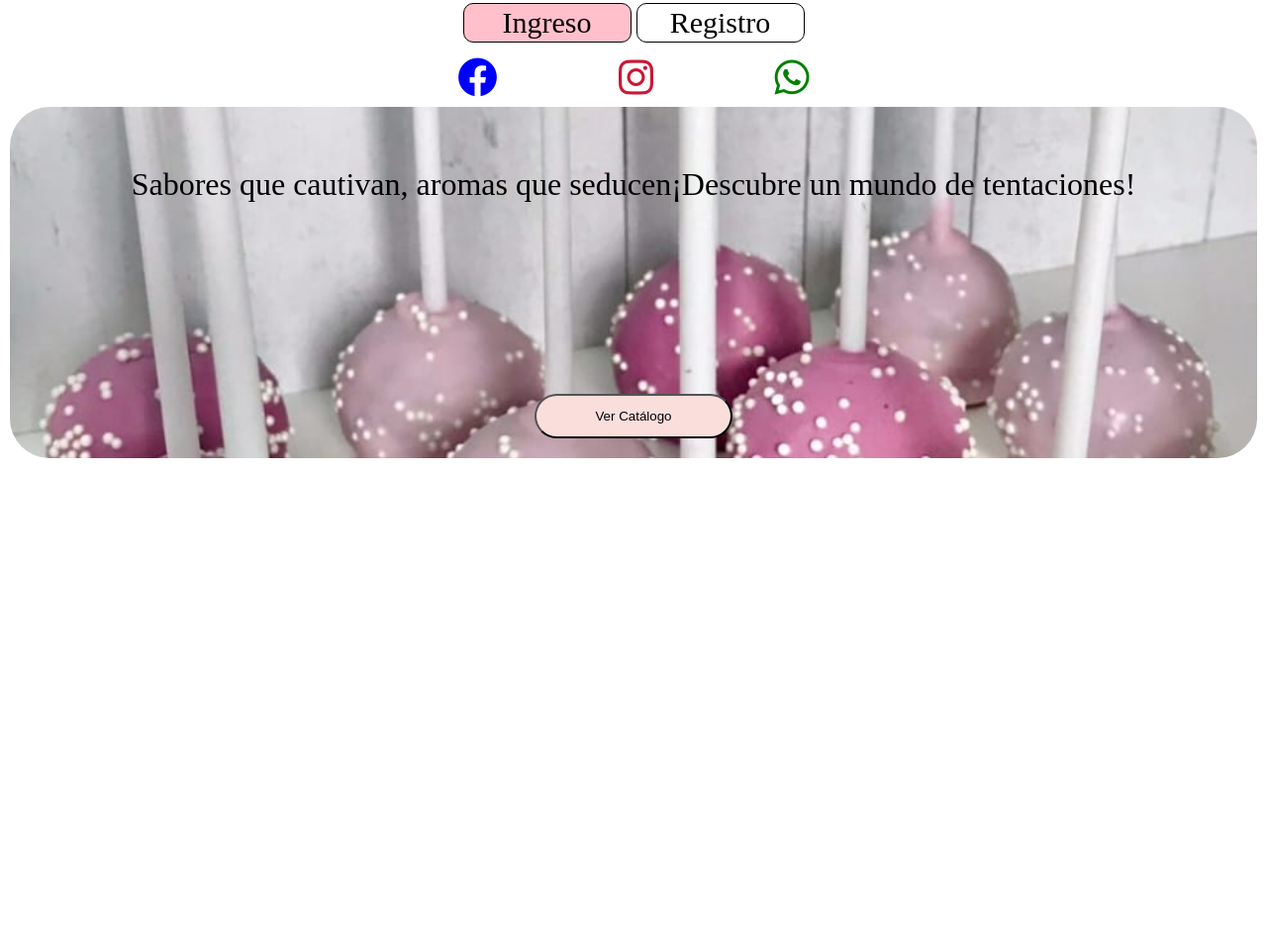
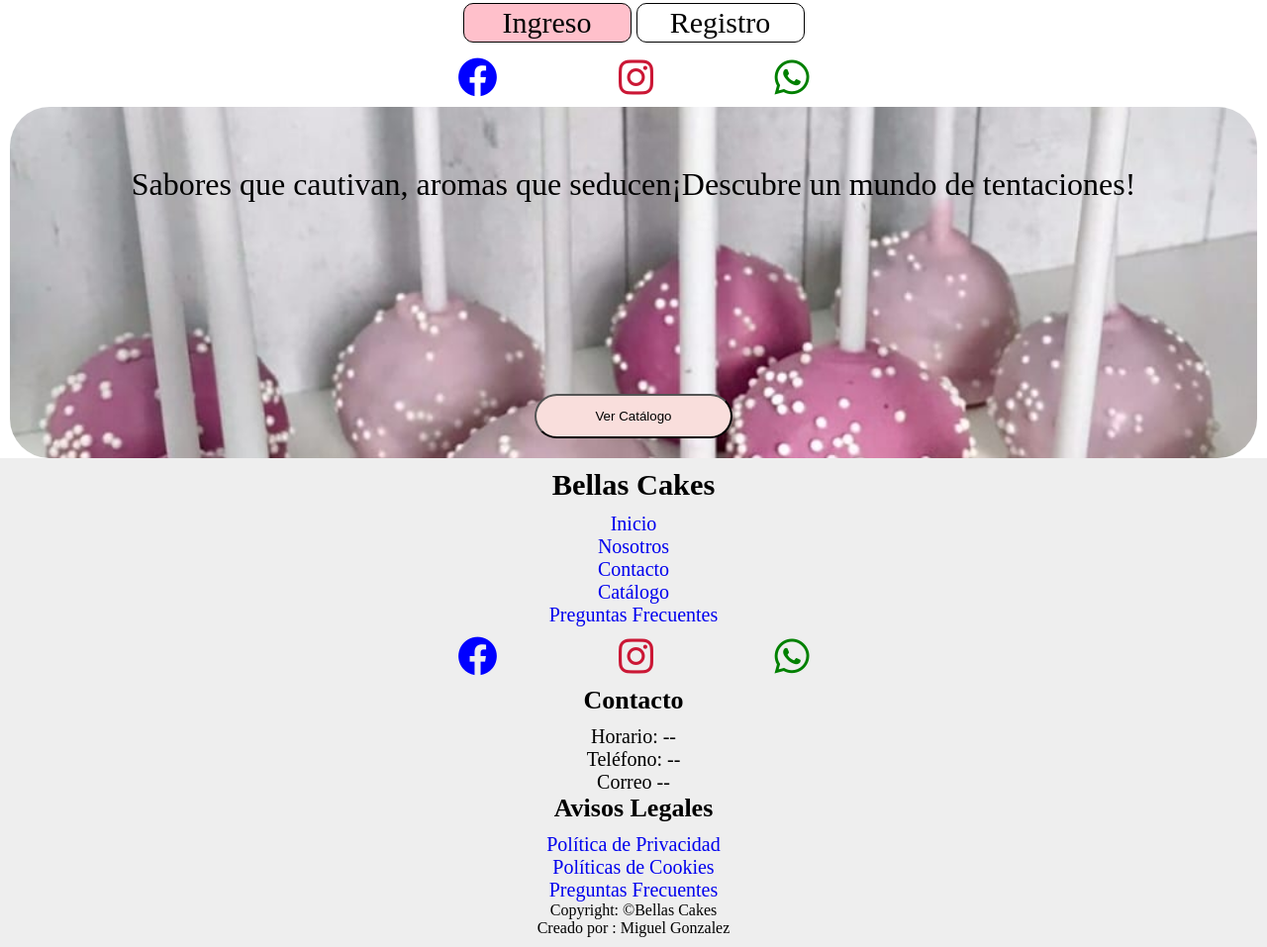
Before and after one commit to Miguelgonzalezfofe/BellasCakes, a plain HTML site: page index.html in a window 1280 px wide. Shown: the part 509-1466 px from the top of the page at 99% size. Before the commit the page ends 972 px from the top, so only its background shows below. Drawn offline with Linux system fonts and the light colour scheme.

Commit message:
creacion del footer con sus stilos, Falta agregar el mapa , cree las paginas html de la barra de navegacino

```diff
--- a/index.html
+++ b/index.html
@@ -36,7 +36,7 @@
         </div>
 
         <nav>
-            <ul>
+            <ul class="list_nav">
                 <li class="center"><a href="index.html">Inicio</a></li>
                 <li class="center"><a href="paginas/nosotros.html">Nosotros</a></li>
                 <li class="center"><a href="paginas/contacto.html">Contacto</a></li>
@@ -48,7 +48,7 @@
             <div class="ingreso center">Ingreso</div>
             <div class="registro center">Registro</div>
         </div>
-        <div class="redes_header">
+        <div class="redes_sociales">
             <a href=""><i class="fa-brands fa-facebook"></i></a>
             <a href=""><i class="fa-brands fa-instagram"></i></a>
             <a href=""><i class="fa-brands fa-whatsapp"></i></a>
@@ -64,9 +64,48 @@
                 <button id="btn_hero" href="paginas//Catalogo.html">Ver Catálogo</button>
             </div>
         </div>
+
     </main>
 
     <footer>
+        <div class="title_footer center">
+            <h3>Bellas Cakes</h3>
+        </div>
+        <nav class="nav_footer">
+            <ul class="list_nav">
+                <li><a href="#">Inicio</a></li>
+                <li><a href="#">Nosotros</a></li>
+                <li><a href="#">Contacto</a></li>
+                <li><a href="#">Catálogo</a></li>
+                <li><a href="#">Preguntas Frecuentes</a></li>
+            </ul>
+        </nav>
+        <div class="redes_sociales">
+            <a href=""><i class="fa-brands fa-facebook"></i></a>
+            <a href=""><i class="fa-brands fa-instagram"></i></a>
+            <a href=""><i class="fa-brands fa-whatsapp"></i></a>
+        </div>
+        <div class="contacto_footer">
+            <h4 class="title_footer center">Contacto</h4>
+            <div class="info_contacto list_nav">
+                <p>Horario: --</p>
+                <p>Teléfono: --</p>
+                <p>Correo -- </p>
+            </div>
+            <div class="ubicacion_footer">
+                <!-- ubicacion_footer -->
+            </div>
+        </div>
+        <div class="avisos_legales">
+            <h4 class="title_footer center">Avisos Legales</h4>
+            <ul class="list_nav">
+                <li><a href="#">Política de Privacidad</a></li>
+                <li><a href="#">Políticas de Cookies</a></li>
+                <li><a href="#">Preguntas Frecuentes</a></li>
+            </ul>
+            <p class="center">Copyright: ©Bellas Cakes</p>
+            <p class="center">Creado por : Miguel Gonzalez</p>
+        </div>
 
     </footer>
 </body>
--- a/sass/styles.scss
+++ b/sass/styles.scss
@@ -81,17 +81,9 @@ header {
         margin-top: 10px;
         height: 280px;
 
-        ul {
-            height: 100%;
-            display: flex;
-            flex-direction: column;
-            justify-content: space-evenly;
-            align-items: center;
-
             li {
                 width: 90%;
                 height: 44px;
-                list-style-type: none;
                 background: linear-gradient(#f2847c81, #F9DEDC);
                 border-radius: 10px;
                 transition: all .3s;
@@ -124,7 +116,8 @@ header {
         justify-content: center;
         margin: auto;
 
-        .ingreso , .registro {
+        .ingreso,
+        .registro {
             border: 1px solid;
             width: 170px;
             border-radius: 10px;
@@ -139,35 +132,11 @@ header {
         }
     }
 
-    .redes_header{
-        height: 60px;
-        max-width: 600px;
-        margin: auto;
-        display: flex;
-        justify-content: space-evenly;
-        align-items: center;
 
-        .fa-facebook, .fa-instagram, .fa-whatsapp{
-            font-size: 40px;
-            transition: all .1s;
+body {
 
-            &:hover{
-                scale: 1.1;
-            }
-        }
-        .fa-facebook{
-            color: blue;
-        }
-        .fa-instagram{
-            color: rgb(203, 23, 53);
-        }
-        .fa-whatsapp{
-            color: green;
-        }
-    }
-}
-main{
-    .hero{
+    main {
+        .hero {
             display: flex;
             flex-direction: column;
             align-items: center;
@@ -182,32 +151,96 @@ main{
             background-position: center;
 
 
-        .text_hero{
+            .text_hero {
                 font-size: 32px;
                 height: 180px;
                 width: 90%;
                 margin: auto;
 
-            p{
+                p {
                     padding: 5px;
                     text-align: center;
                 }
             }
-        .btn_hero{
+
+            .btn_hero {
                 margin-bottom: 20px;
-            #btn_hero{
+
+                #btn_hero {
                     background-color: #F9DEDC;
                     width: 200px;
                     height: 45px;
                     border-radius: 40px;
+                    cursor: pointer;
+
                 }
             }
         }
     }
 
+    footer {
+        background-color: #eee;
+        padding: 10px;
+
+        .title_footer{
+            font-size: 26px;
+            font-weight: 600;
+            margin-bottom: 10px;
+        }
+        .nav_footer{
+
+        }
+
+    }
+}
+
+a{
+    text-decoration: none;
+}
 .center {
     display: flex;
     flex-direction: row;
     justify-content: center;
     align-items: center;
 }
+
+.redes_sociales{
+    height: 60px;
+    max-width: 600px;
+    margin: auto;
+    display: flex;
+    justify-content: space-evenly;
+    align-items: center;
+
+    .fa-facebook,
+    .fa-instagram,
+    .fa-whatsapp {
+        font-size: 40px;
+        transition: all .1s;
+
+        &:hover {
+            scale: 1.1;
+        }
+    }
+
+    .fa-facebook {
+        color: blue;
+    }
+
+    .fa-instagram {
+        color: rgb(203, 23, 53);
+    }
+
+    .fa-whatsapp {
+        color: green;
+    }
+}
+.list_nav {
+    height: 100%;
+    display: flex;
+    flex-direction: column;
+    justify-content: space-evenly;
+    align-items: center;
+    list-style-type: none;
+    font-size: 20px;
+}
```
Also changed, not shown: css/styles.css, paginas/contacto.html (added), paginas/preguntas_frecuentes.html (added), 2 other files. Lines whose indentation alone changed are shown as unchanged.
